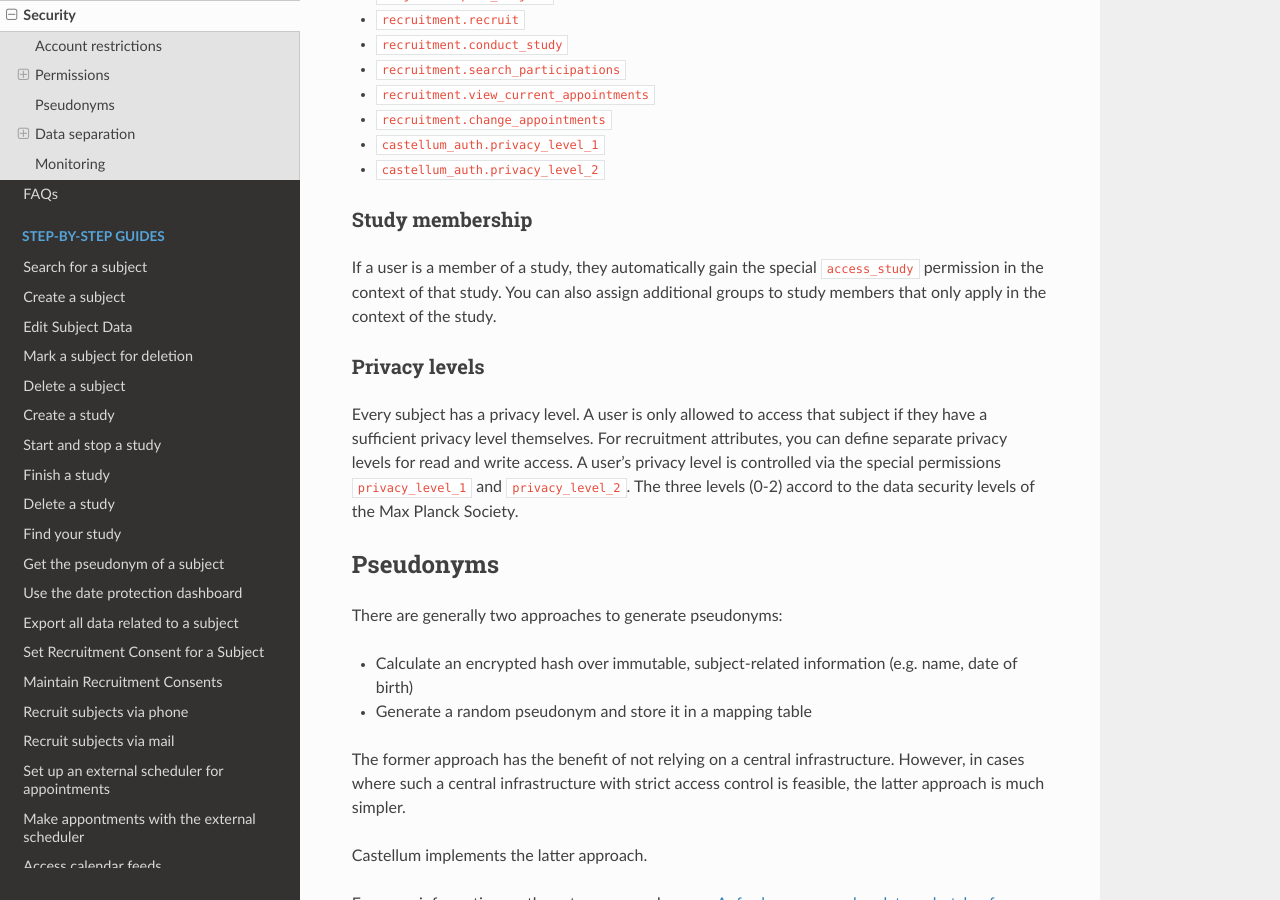
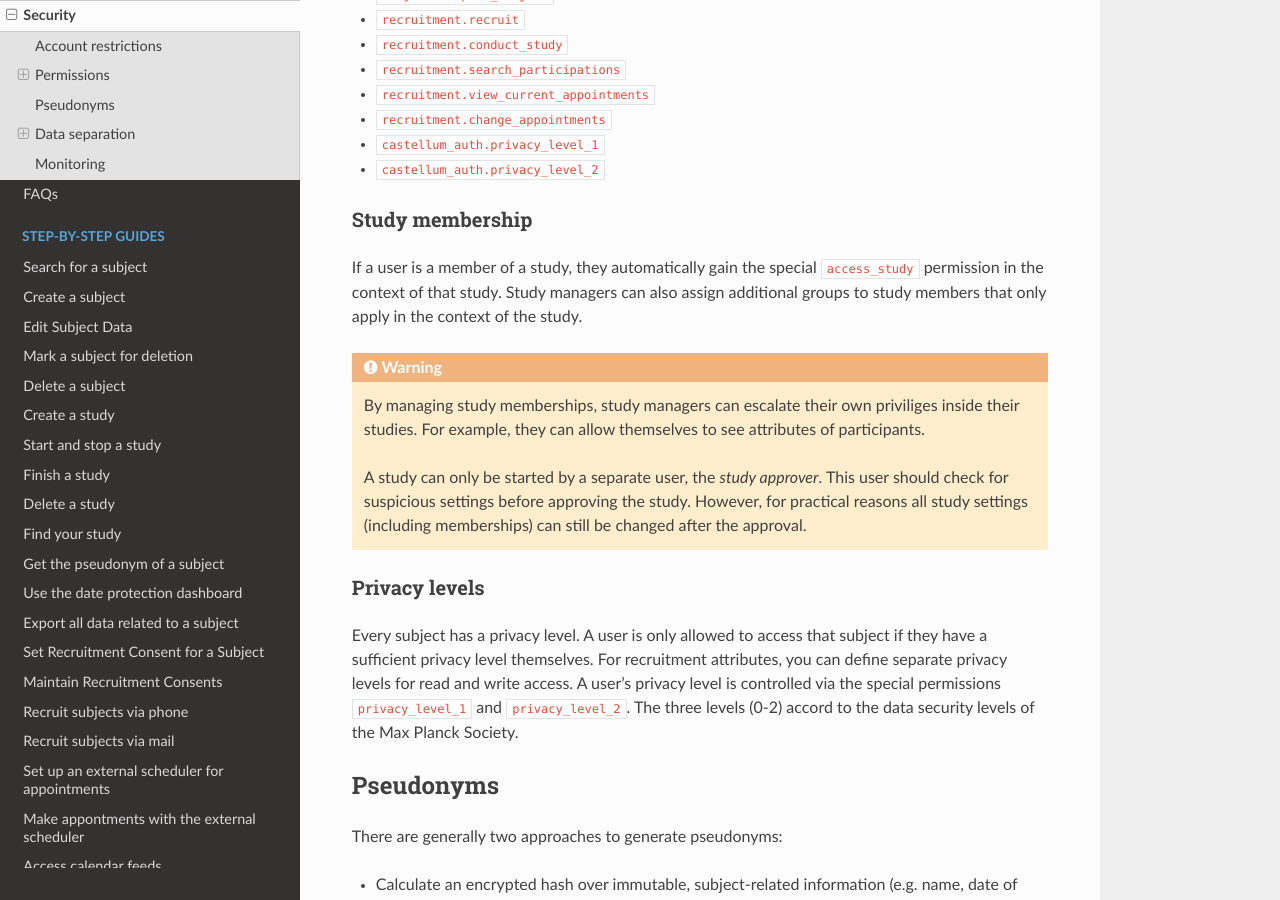
Before and after one commit to DouglasNeuroInformatics/castellum, a Sphinx documentation site: the page built from source/security.rst, in a window 1280 px wide and 900 px high, scrolled down 1018 px. Built offline with Sphinx 7.4.7 and the Read the Docs theme 2.0.0, drawn with Linux system fonts in a browser that asks for light colours.

Commit message:
document study approval issue

```diff
--- a/source/security.rst
+++ b/source/security.rst
@@ -53,9 +53,19 @@ Study membership
 ~~~~~~~~~~~~~~~~
 
 If a user is a member of a study, they automatically gain the special
-``access_study`` permission in the context of that study. You can also
-assign additional groups to study members that only apply in the context
+``access_study`` permission in the context of that study. Study managers can
+also assign additional groups to study members that only apply in the context
 of the study.
+
+.. warning::
+    By managing study memberships, study managers can escalate their own
+    priviliges inside their studies. For example, they can allow themselves to
+    see attributes of participants.
+
+    A study can only be started by a separate user, the *study approver*. This
+    user should check for suspicious settings before approving the study.
+    However, for practical reasons all study settings (including memberships)
+    can still be changed after the approval.
 
 .. _privacy-level:
 
```
